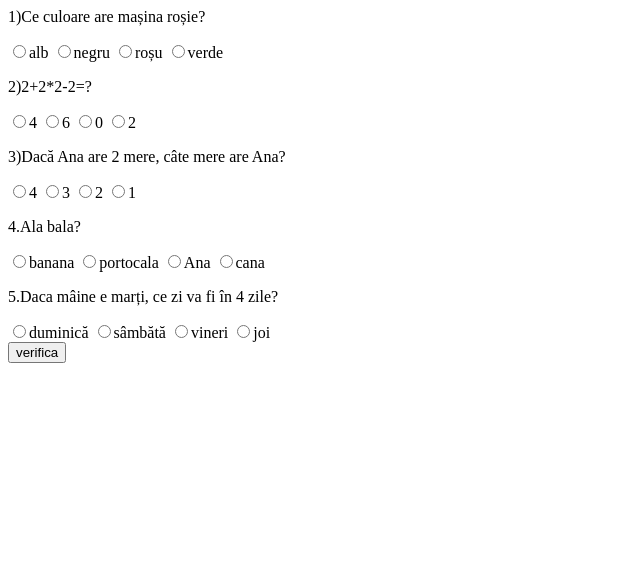
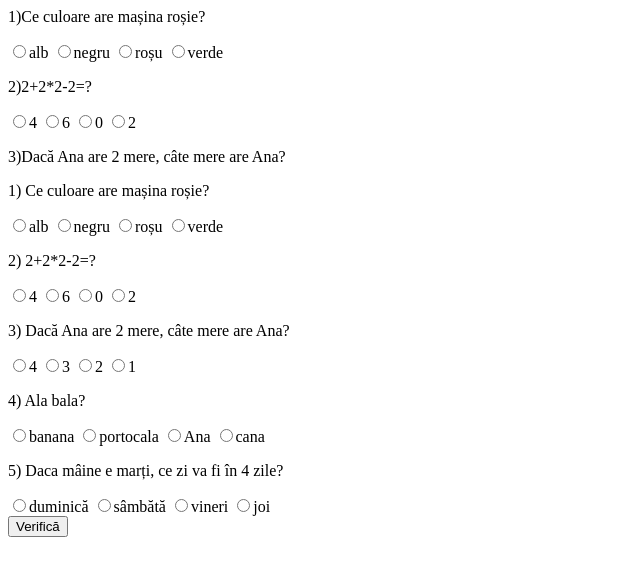
Before and after one commit to iftodimihail/WebpagePens, a PHP site: page /test.php in a window 1280 px wide. Shown: the top 576 px of the page, without its empty margins (0-640 px from the left). Run offline with PHP 8.4, Linux system fonts and the light colour scheme.

Commit message:
Update test.php

```diff
--- a/TI10/test.php
+++ b/TI10/test.php
@@ -11,47 +11,59 @@
 	<input type="radio" name="answer2" value="0" <?php if(isset($_POST['answer2']) && $_POST['answer2'] == 0) echo "checked";?>>0
 	<input type="radio" name="answer2" value="2" <?php if(isset($_POST['answer2']) && $_POST['answer2'] == 2) echo "checked";?>>2
 	<p>3)Dacă Ana are 2 mere, câte mere are Ana?</p>
+	<div class="test">
+<form method="post">
+	<p>1) Ce culoare are mașina roșie?</p>
+	<input type="radio" name="answer1" value="alb" <?php if(isset($_POST['answer1']) && $_POST['answer1'] == "alb") echo "checked";?>>alb
+	<input type="radio" name="answer1" value="negru" <?php if(isset($_POST['answer1']) && $_POST['answer1'] == "negru") echo "checked";?>>negru
+	<input type="radio" name="answer1" value="roșu" <?php if(isset($_POST['answer1']) && $_POST['answer1'] == "roșu") echo "checked";?> >roșu
+	<input type="radio" name="answer1" value="verde" <?php if(isset($_POST['answer1']) && $_POST['answer1'] == "verde") echo "checked";?>>verde
+	<p>2) 2+2*2-2=?</p>
+	<input type="radio" name="answer2" value="4" <?php if(isset($_POST['answer2']) && $_POST['answer2'] == 4) echo "checked";?>>4
+	<input type="radio" name="answer2" value="6" <?php if(isset($_POST['answer2']) && $_POST['answer2'] == 6) echo "checked";?>>6
+	<input type="radio" name="answer2" value="0" <?php if(isset($_POST['answer2']) && $_POST['answer2'] == 0) echo "checked";?>>0
+	<input type="radio" name="answer2" value="2" <?php if(isset($_POST['answer2']) && $_POST['answer2'] == 2) echo "checked";?>>2
+	<p>3) Dacă Ana are 2 mere, câte mere are Ana?</p>
 	<input type="radio" name="answer3" value="4" <?php if(isset($_POST['answer3']) && $_POST['answer3'] == 4) echo "checked";?>>4
 	<input type="radio" name="answer3" value="3" <?php if(isset($_POST['answer3']) && $_POST['answer3'] == 3) echo "checked";?>>3
 	<input type="radio" name="answer3"  value="2" <?php if(isset($_POST['answer3']) && $_POST['answer3'] == 2) echo "checked";?>>2
 	<input type="radio" name="answer3" value="1" <?php if(isset($_POST['answer3']) && $_POST['answer3'] == 1) echo "checked";?>>1
-	<p>4.Ala bala?</p>
+	<p>4) Ala bala?</p>
 	<input type="radio" name="answer4" value="banana" <?php if(isset($_POST['answer4']) && $_POST['answer4'] == "banana") echo "checked";?>>banana
 	<input type="radio" name="answer4" value="portocala" <?php if(isset($_POST['answer4']) && $_POST['answer4'] == "portocala") echo "checked";?>>portocala
 	<input type="radio" name="answer4" value="Ana" <?php if(isset($_POST['answer4']) && $_POST['answer4'] == "Ana") echo "checked";?>>Ana
 	<input type="radio" name="answer4" value="cana" <?php if(isset($_POST['answer4']) && $_POST['answer4'] == "cana") echo "checked";?>>cana
-	<p>5.Daca mâine e marți, ce zi va fi în 4 zile?</p>
+	<p>5) Daca mâine e marți, ce zi va fi în 4 zile?</p>
 	<input type="radio" name="answer5" value="duminică" <?php if(isset($_POST['answer5']) && $_POST['answer5'] == "duminică") echo "checked";?>>duminică
 	<input type="radio" name="answer5" value="sâmbătă" <?php if(isset($_POST['answer5']) && $_POST['answer5'] == "sâmbătă") echo "checked";?>>sâmbătă
 	<input type="radio" name="answer5" value="vineri" <?php if(isset($_POST['answer5']) && $_POST['answer5'] == "vineri") echo "checked";?>>vineri
 	<input type="radio" name="answer5" value="joi" <?php if(isset($_POST['answer5']) && $_POST['answer5'] == "joi") echo "checked";?> >joi
-	<br><input type="submit" name="verifica" id="verifica" value="verifica">
+	<br><input type="submit" name="verifica" id="verifica" value="Verifică">
 	</form>
 	<?php
 		function verify(){
 			$contor = 0;
-			$ans1 = $ans2= $ans3 = $ans4 = $ans5 ="";
 			$ans = array();
 			$test = array(
 			array("1)Ce culoare are mașina roșie?","roșu"),
 			array("2)2+2*2-2=?",4),
 			array("3)Dacă Ana are 2 mere, câte mere are Ana?",2),
-			array("4.Ala bala?","portocala"),
-			array("5.Daca mâine e marți, ce zi va fi în 4 zile?","vineri")
+			array("4)Ala bala?","portocala"),
+			array("5)Daca mâine e marți, ce zi va fi în 4 zile?","vineri")
 			);
 
 			$noQuestions = sizeof($test,0);
 			for($i=1;$i<=$noQuestions; $i++){
 				if(isset($_POST['answer'.$i])){
 					$ans[$i-1] = test_input($_POST['answer'.$i]);
+					//echo $ans[$i-1];
 					if($ans[$i-1]==$test[$i-1][1])
 						$contor++;
 				}
 			}
-
 			echo "<p>Ați răspuns corect la: ".$contor." din 5 întrebări!</p>";
 			echo "<p>Răspunsurile corecte la toate întrebările:<br>
-			1)roșu<br> 2)4<br> 3)2<br> 4)portocala<br> 5)vineri";
+			1) roșu &nbsp;&nbsp; 2) 4 &nbsp;&nbsp; 3) 2 &nbsp;&nbsp;  4) portocala  &nbsp;&nbsp;  5) vineri";
 		}
 		function test_input($data) {
 			  $data = trim($data);
```
